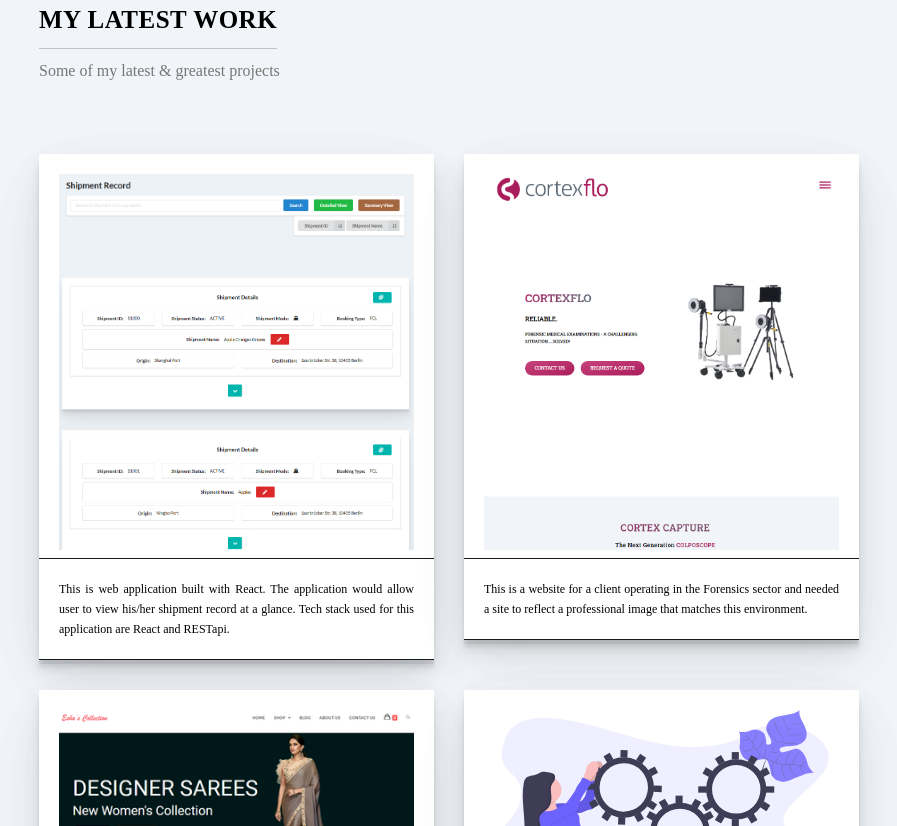
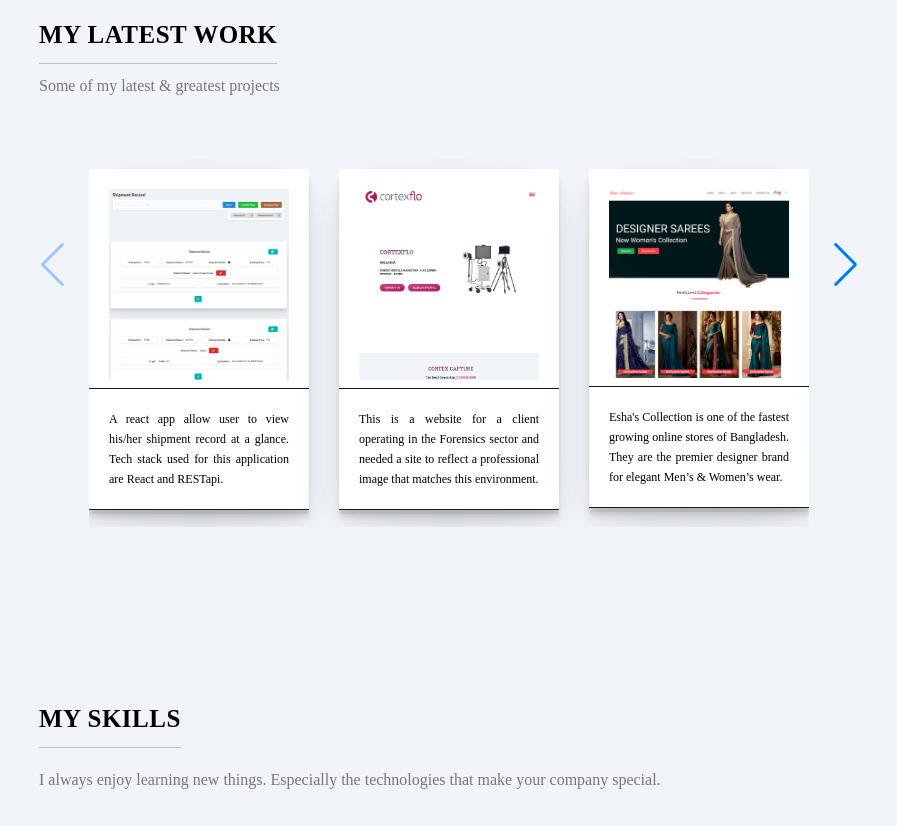
Before and after one commit to maaislam/myportfolio, a website built with webpack: page src/index.html in a window 1280 px wide. Shown: the part 1974-2800 px from the top of the page, without its empty margins (191-1088 px from the left). Built offline with nearby package versions, Linux system fonts and the light colour scheme; files whose address does not match are found by name; what sal.js would draw is missing.

Commit message:
add slide in project section

```diff
--- a/src/index.html
+++ b/src/index.html
@@ -131,39 +131,41 @@
             <p>Some of my latest & greatest projects</p>
         </div>
 
-        <div class="mywork">
+        <div class="mywork swiper-container3">
 
-            <a href="./projects/project1.html#overview" target="_blank"><div class="mywork__project1 mywork__card" data-sal-duration="1000" data-sal="slide-up" data-sal-delay="300" data-sal-easing="ease-out-bounce">
+            <div class="swiper-wrapper">
+
+                <a class="swiper-slide" href="./projects/project1.html#overview" target="_blank"><div class="mywork__project1 mywork__card">
                     <div><img loading = "lazy" src="./images/shipment_record.png" alt="shipment record app"></div>
                     <div class="project-image-overlay fade-in-hover"></div>
-                <p>This is web application built with React. The application would allow user to view his/her shipment record at a glance. Tech stack used for this application are React and RESTapi.</p>
+                    <p>A react app allow user to view his/her shipment record at a glance. Tech stack used for this application are React and RESTapi.</p>
 
                 </div></a>
-            <a href="./projects/project2.html#overview" target="_blank"><div class="mywork__project2 mywork__card" data-sal-duration="1000" data-sal="slide-up" data-sal-delay="500" data-sal-easing="ease-out-bounce" >
+                <a class="swiper-slide" href="./projects/project2.html#overview" target="_blank"><div class="mywork__project2 mywork__card" >
                     <div><img loading = "lazy" src="./images/CortexFlo.png" alt="CortexFlo"></div>
                     <div class="project-image-overlay fade-in-hover"></div>
                     <p>This is a website for a client operating in the Forensics sector and needed a site to reflect a professional image that matches this environment.</p>
 
                 </div></a>
-            <a href="./projects/project3.html#overview" target="_blank"><div class="mywork__project3 mywork__card" data-sal-duration="1000" data-sal="slide-up" data-sal-delay="700" data-sal-easing="ease-out-bounce">
+                <a class="swiper-slide" href="./projects/project3.html#overview" target="_blank"><div class="mywork__project3 mywork__card" >
                     <div><img loading = "lazy" src="./images/ecom1.png" alt="project"></div>
                     <div class="project-image-overlay fade-in-hover"></div>
                     <p>Esha's Collection is one of the fastest growing online stores of Bangladesh. They are the premier designer brand for elegant Men’s & Women’s wear.</p>
 
                 </div></a>
-            <a href="./projects/project4.html#overview" target="_blank"><div class="mywork__project4 mywork__card" data-sal-duration="1000" data-sal="slide-up" data-sal-delay="900" data-sal-easing="ease-out-bounce" >
+                <a class="swiper-slide" href="./projects/project4.html#overview" target="_blank"><div class="mywork__project4 mywork__card"  >
                     <div><img loading = "lazy" src="./images/image05.svg" alt=""></div>
                     <p>Lorem ipsum dolor sit amet consectetur adipisicing elit. Architecto animi porro unde cupiditate et
                         quae veniam.</p>
 
                 </div></a>
-            <a href="./projects/project5.html#overview" target="_blank"><div class="mywork__project5 mywork__card" data-sal-duration="1000" data-sal="slide-up" data-sal-delay="1100" data-sal-easing="ease-out-bounce" >
+                <a class="swiper-slide" href="./projects/project5.html#overview" target="_blank"><div class="mywork__project5 mywork__card" >
                     <div><img loading = "lazy" src="./images/BudgetCalculator.jpg" alt="Simple Budget Calculator"></div>
                     <div class="project-image-overlay fade-in-hover"></div>
                     <p>The project is a JavaScript application that show-cases the use of various crucial JavaScript topics like Objects functions prototypes IIFE Closures and many more.</p>
 
                 </div></a>
-            <a href="./projects/project6.html#overview" target="_blank"><div class="mywork__project6 mywork__card" data-sal-duration="1000" data-sal="slide-up" data-sal-delay="1300" data-sal-easing="ease-out-bounce" >
+                <a class="swiper-slide" href="./projects/project6.html#overview" target="_blank"><div class="mywork__project6 mywork__card" >
                     <div><img loading = "lazy" src="./images/phoenix_tour-reduced.jpg" alt=""></div>
                     <div class="project-image-overlay fade-in-hover"></div>
                     <p>Phoenix Tours is a high-quality local tour operator in Bangladesh. We are specialists in organizing tours and excursions in Bangladesh for foreign & national tourists.</p>
@@ -171,6 +173,12 @@
                 </div></a>
 
 
+
+            </div>
+
+                <!-- Add Arrows -->
+                <div class="swiper-button-next"></div>
+                <div class="swiper-button-prev"></div>
 
 
         </div>
@@ -370,7 +378,7 @@
 
     </section>
 
-         <!--Container for FFooter starts Here-->
+         <!--Container for Footer starts Here-->
     <footer class="footer" id="footer">
 
 
--- a/src/scripts/index.js
+++ b/src/scripts/index.js
@@ -74,3 +74,31 @@ var swiper1 = new Swiper('.swiper-container1', {
     },
 
 });
+
+
+var swiper3 = new Swiper('.swiper-container3', {
+    slidesPerView: 3,
+    spaceBetween: 30,
+    slidesPerGroup: 2,
+    loop: false,
+    loopFillGroupWithBlank: false,
+
+    navigation: {
+      nextEl: '.swiper-button-next',
+      prevEl: '.swiper-button-prev',
+    },
+    breakpoints: {
+      300: {
+        slidesPerView: 1,
+        slidesPerGroup: 1
+      },
+      768: {
+        slidesPerView: 2,
+        slidesPerGroup: 2
+      },
+      1024: {
+        slidesPerView: 3,
+        slidesPerGroup: 3
+      }
+    }
+  });
--- a/src/scss/base/_base.scss
+++ b/src/scss/base/_base.scss
@@ -9,8 +9,10 @@
 
 html {
   scroll-behavior: smooth;
+  scroll-snap-type: y mandatory;
   font-size: 62.5%;
   /* 1 rem = 10px but browser default size is 16 px so 10/16 = 62.5*/
+
 }
 
 @media (max-width: 75em) {
@@ -59,3 +61,16 @@ body {
 
   position: relative;
 }
+
+
+@-moz-document url-prefix() {
+  section, header, footer {
+
+  scroll-snap-align: start;
+  @include respond(tab-land){
+    scroll-snap-type: y none;
+    scroll-snap-align: none;
+  }
+
+  }
+}
--- a/src/scss/components/_form.scss
+++ b/src/scss/components/_form.scss
@@ -12,6 +12,7 @@
     //flex-wrap: nowrap;
     width: 100%;
     @include primary-padding;
+    padding-top: 14rem;
     justify-content: space-between;
 
         @include respond(tab-land){
@@ -27,7 +28,7 @@
 
 
     &__text{
-
+        padding-top: 1.5rem;
        & h2{
         display: inline;
         color:black;
--- a/src/scss/components/_testimonials.scss
+++ b/src/scss/components/_testimonials.scss
@@ -11,6 +11,7 @@
         @include respond(phone){padding: 5rem 6rem;}
 
             &-text{
+                padding-top: 1.5rem;
                 padding-bottom: 8rem;
 
 
--- a/src/scss/pages/_home.scss
+++ b/src/scss/pages/_home.scss
@@ -126,18 +126,21 @@
 
 .section__mywork{
 
-
+    position: relative;
     background-color:#f1f4f8;
     @include primary-padding;
         @include respond(tab-port){
 
             @include primary-tab-padding;
+            padding-left: 3rem;
+            padding-right: 3rem;
         }
         @include respond(phone){
 
-            padding: 5rem 7rem 5rem 7rem;
+            padding: 5rem 2rem 5rem 2rem;
         }
     &-text{
+        padding-top: 1.5rem;
         padding-bottom: 6rem;
         @include respond(tab-port){
 
@@ -150,6 +153,7 @@
         display: inline;
         color:black;
         border-bottom: 1px solid rgba(0, 0, 0, 0.2);
+
         padding-bottom: 1.5rem;
 
         @include respond(tab-port){
@@ -183,19 +187,54 @@
 
 .mywork{
 
-    display: grid;
-    grid-template-columns: repeat(auto-fit, minmax(300px, 1fr));
-    gap: 3rem;
+    overflow-x: scroll;
+    margin-left: 5rem;
+    margin-right: 5rem;
+
     padding-top: 1.0rem;
 
+    scrollbar-width: none;
+    &::-webkit-scrollbar {
+        display: none;
+    }
+
+
+    .swiper-button-prev{
+        margin-left: 22rem;
+
+    }
+    .swiper-button-next{
+        margin-right: 22rem;
+
+    }
 
         @include respond(tab-land){
-            grid-template-columns: repeat(auto-fit, minmax(190px, 1fr));
+
+            .swiper-button-prev{
+
+                margin-left:1rem;
+                padding-top: 10rem;
+            }
+            .swiper-button-next{
+
+                margin-right:1rem;
+                padding-top: 10rem;
+            }
 
         }
 
         @include respond(phone){
-            grid-template-columns: repeat(auto-fit, minmax(220px, 1fr));
+
+            .swiper-button-prev{
+
+                margin-left:1rem;
+                padding-top: 20rem;
+            }
+            .swiper-button-next{
+
+                margin-right:1rem;
+                padding-top: 20rem;
+            }
 
         }
 
@@ -333,7 +372,7 @@
             }
     &-text{
         padding-bottom: 6rem;
-
+        padding-top: 1.5rem;
         @include respond(tab-port){
 
             padding-bottom: 5rem;
@@ -513,6 +552,7 @@
 
     background-color:white;
     @include primary-padding;
+    padding-top: 12rem;
 
         @include respond(tab-port){
 
@@ -524,7 +564,7 @@
             }
     &-text{
         padding-bottom: 6rem;
-
+        padding-top: 1.5rem;
         @include respond(tab-port){
 
             padding-bottom: 5rem;
```
Also changed, not shown: dist/bundle.js, dist/index.html, dist/styles.css. Lines whose indentation alone changed are shown as unchanged.
